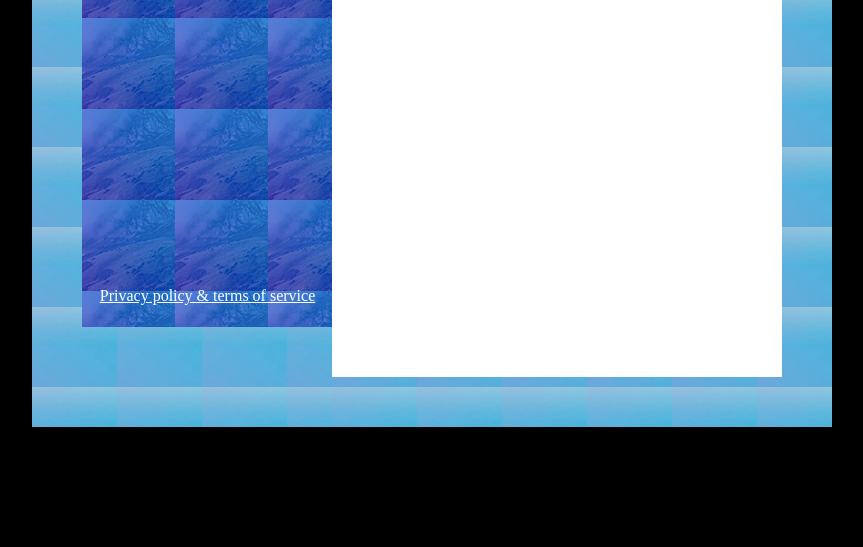
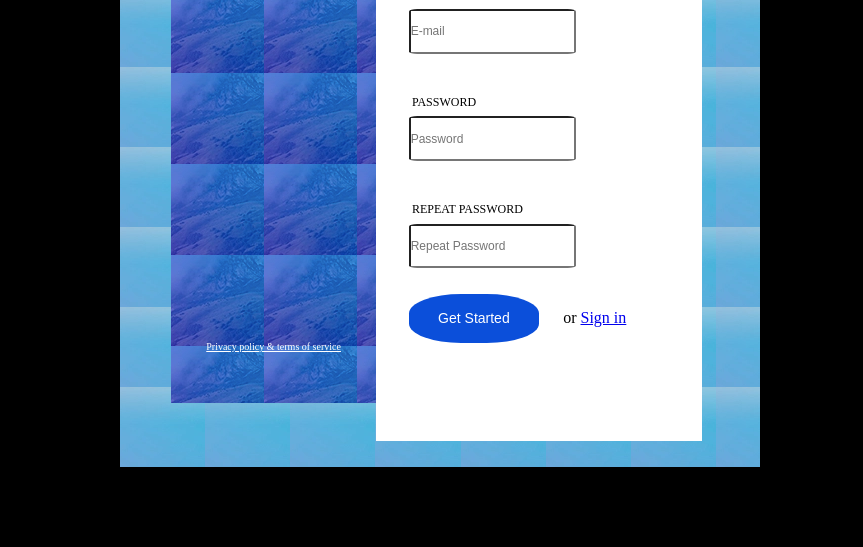
Before and after one commit to ilia313/Projects, a plain HTML site: page SignUp/index.html in a window 1280 px wide. Shown: the part 253-800 px from the top of the page, without its empty margins (208-1071 px from the left). Drawn offline with Linux system fonts and the light colour scheme.

Commit message:
comming soon

```diff
--- /dev/null
+++ b/Mergaite/main.css
@@ -0,0 +1,47 @@
+body{
+    background-color: green;
+
+    }
+main{
+    display: inline-block;
+
+    }
+
+header{
+    display: inline-block;
+    }
+
+    img
+     {
+        display: inline-block;
+     }
+
+     nav{
+        display: inline-block;
+
+     }
+
+     a{
+        display: inline-block;
+
+
+     }
+section {
+    display: inline-block;
+
+    }
+    img
+     {
+        display: inline-block;
+     }
+
+     div{
+        display: inline-block;
+
+     }
+
+     a{
+        display: inline-block;
+
+
+     }
--- a/SignUp/index.html
+++ b/SignUp/index.html
@@ -5,70 +5,106 @@
     <meta name="viewport" content="width=device-width, initial-scale=1.0">
     <meta http-equiv="X-UA-Compatible" content="ie=edge">
     <title>SignUp</title>
+    <link rel="stylesheet" href="main.css"
 </head>
 
 
     <style type="text/css">
+        .text {
+            font-size:12px;
+            padding: 1%;
+            margin-left: 10%;
+            margin-bottom: 1%;
+            text-align: left;
+        }
         .button {
             background-color: #0b4fda;
             border: none;
             color: white;
-            padding: 10px 20px;
+            padding: 5% 5%;
+            border-radius: 40%;
             text-align: center;
             text-decoration: none;
+            margin-left: 10%;
             display: inline-block;
             font-size: 14px;
+            width: 40%;
           }
+        .form1 {
+            font-size: 12px;
+            border: 5% solid rgba(0, 0, 0, 0.2);
+            border-radius: 5%;
+            padding: 0%;
+            margin-bottom: 8%;
+            margin-left: 10%;
+            width: 50%;
+            height:7%;
+            outline: 0;
+                    }
+            .form1:active,
+            .form1:focus {
+            border-color: #fbd75d;
+                         }
 
 
-
-        .wrapper {
-            text-align: center;
-                                      }
         .container {
             display: inline-block;
+            width: 50%;
+            height:80%;
             position: absolute;
             top: 10%;
-            margin-left: -400px;
+            margin-left: 25%;
             background-color: #50b2dc
                                     }
         .children1 {
             display: block;
             float: left;
-            width: 300px;
-            height: 600px;
+            width: 40%;
+            height: 100%;
             background-image: url(bg1.png) ;
 
                 }
         .children11 {
             display: block;
             float: right;
-            width: 250px;
-            height: 400px;
+            width: 80%;
+            height: 80%;
             background-image: url(bg2.png) ;
-            margin: 100px 0
+            margin: 25% 0
+
+
+
                           }
-        .children111 {
+        .sign {
             display: block;
             float: right;
-            width: 249px;
-            height: 29px;
-            margin: 280px 0
-        }
+            width: 100%;
+            height: 50%;
+
+
+                          }
+        .terms {
+            display: block;
+            float: right;
+            margin-top: 90%;
+            width: 100%;
+            height: 10%;
+
+                          }
         .children2 {
             display: block;
             float: left;
-            width: 500px;
-            height: 600px;
+            width: 60%;
+            height: 100%;
             background-image: url(bg1.png) ;
                 }
         .children22 {
             display: block;
             float: left;
-            width: 450px;
-            height: 500px;
+            width: 85%;
+            height: 90%;
             background-color: white;
-            margin: 50px 0
+            margin: 10% 0
                 }
         </style>
 
@@ -76,25 +112,49 @@
 <body bgcolor="000000">
 
 
-    <div class="wrapper">
+
             <div class="container">
                 <div class="children1">
                     <div class="children11">
-                        <h1 style="color:white">Sign Up</h1>
-                        <div class="children111">
-                                <a style="color:white"  href="#">Privacy policy & terms of service</a>
+
+                        <div class="sign">
+                            <p style="font-size: 30px; color: white" align="center" >Sign Up</p>
+                        </div>
+
+                        <div class="terms">
+
+                            <p style="font-size: 10px;" align="center" >
+                            <a style="color:white" href="#">Privacy policy & terms of service</a></p>
+
+
                         </div>
                     </div>
                 </div>
                 <div class="children2">
                     <div class="children22">
 
+                        <p class="text">USERNAME</p>
+                        <input class="form1" type="text" placeholder="User Name" />
+
+                        <p class="text">E-MAIL</p>
+                        <input class="form1" type="email" placeholder="E-mail" />
+
+                        <p class="text">PASSWORD</p>
+                        <input class="form1" type="password" placeholder="Password" />
+
+                        <p class="text">REPEAT PASSWORD</p>
+                        <input class="form1" type="password" placeholder="Repeat Password" />
+                        <br>
+                        <button class="button" type="submit">Get Started</button>
+                        &thinsp;&thinsp;&thinsp;&thinsp;&thinsp;  <!--это типа 5 пробелов -->
+                          or <a  href="#">Sign in</a>
 
 
-                    </div> </div>
+                    </div>
+                </div>
 
             </div>
-    </div>
+
 
 </body>
 </html>
--- /dev/null
+++ b/SignUp/main.css
@@ -0,0 +1,23 @@
+body{
+background-color: black;
+
+}
+div{
+
+}
+
+img{
+
+}
+
+div {
+
+
+}
+
+p {
+
+
+}
+
+<!--и тд-->
```
Also changed, not shown: Mergaite/index.html (added, +41 -0 lines).
